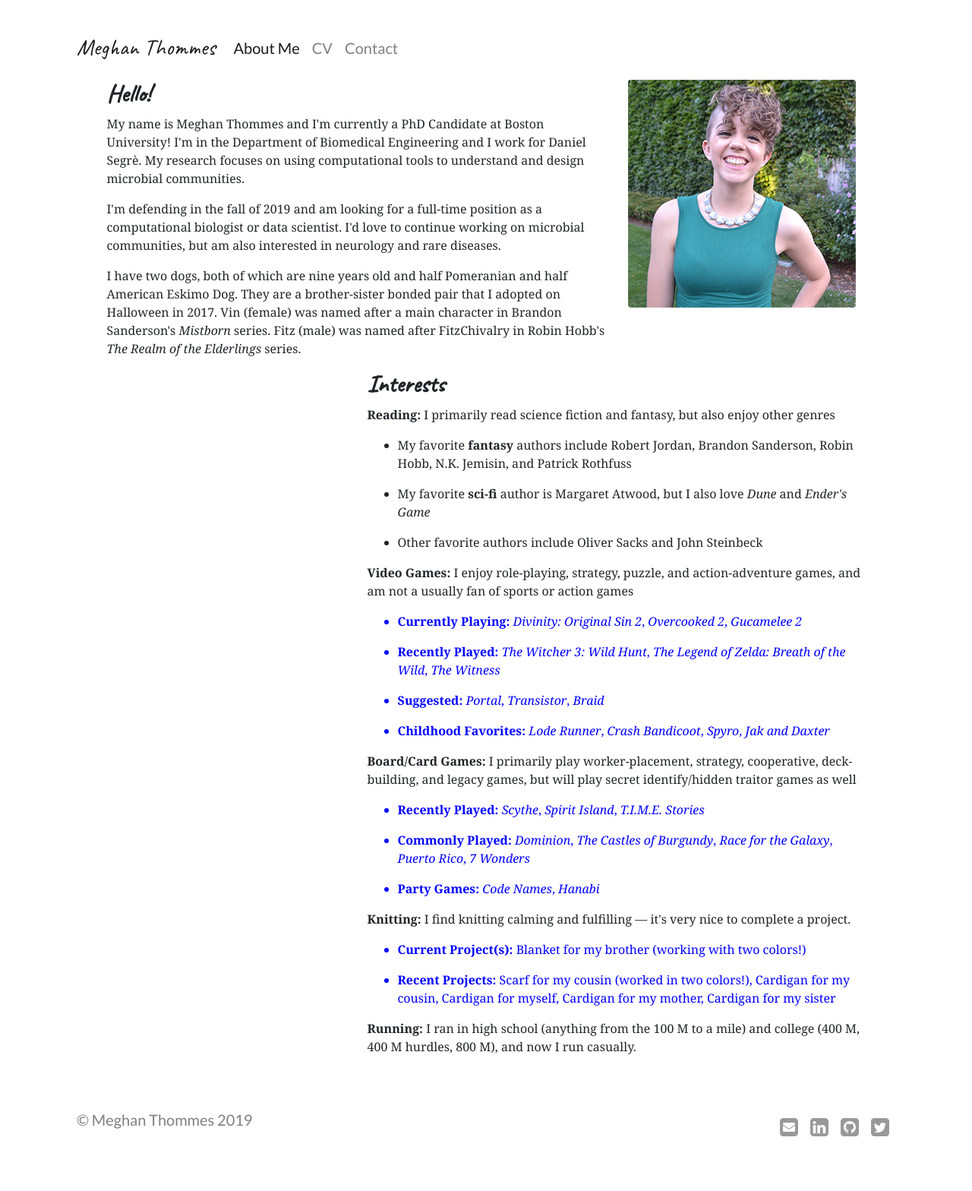
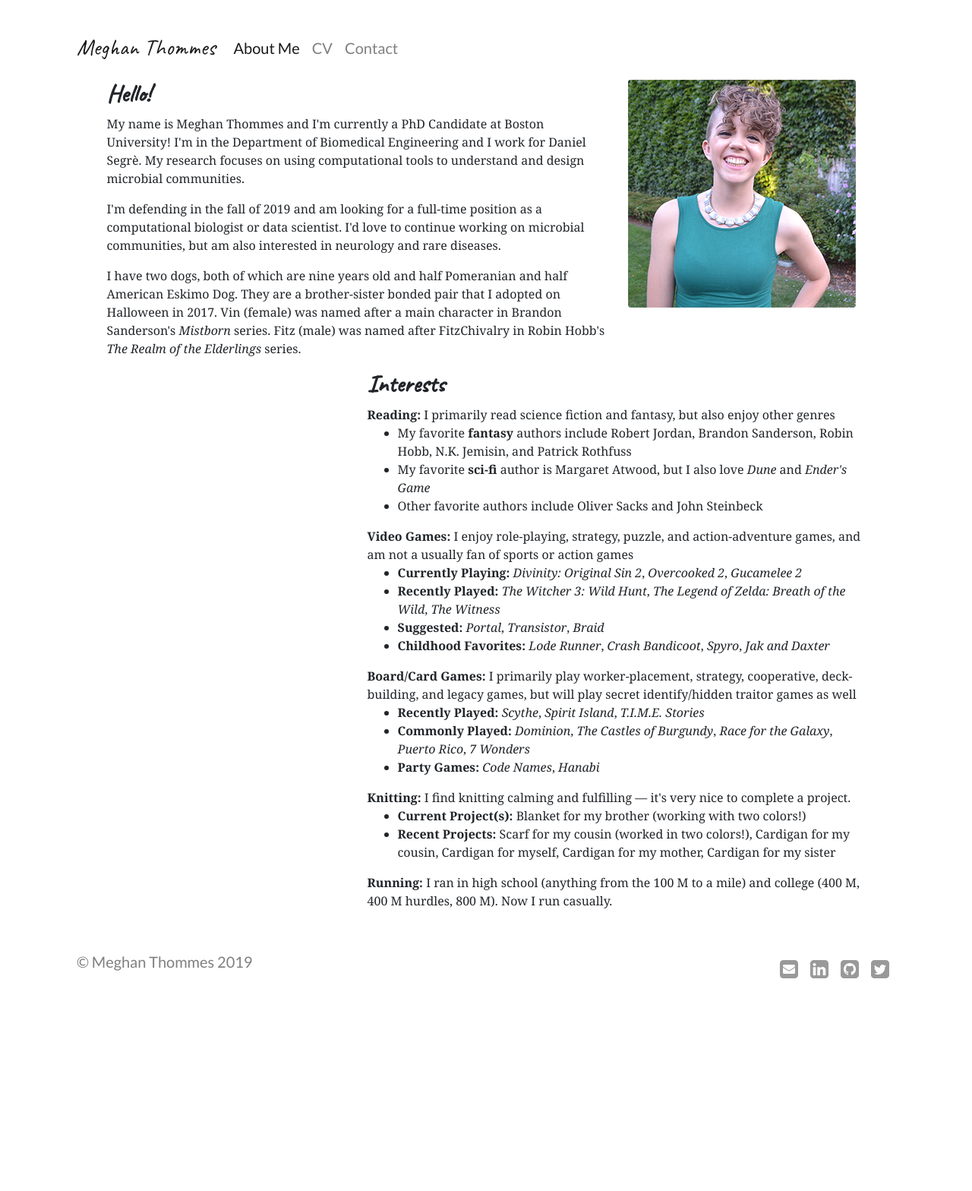
Before and after one commit to megthommes/megthommes.github.io, a Jekyll site: the page built from about/index.html, in a window 1280 px wide. Shown: the whole page at 76% size. Built offline with Jekyll 4.4.1, drawn with Linux system fonts in a browser that asks for light colours; some web fonts are replaced; after the commit the page ends 1360 px from its top, so only the background shows below that.

Commit message:
Fix spacing in about me

```diff
--- a/about/index.html
+++ b/about/index.html
@@ -40,75 +40,75 @@
 		<div class="col-8">
 			<h1 class="handwriting" style="font-size:2em">Interests</h1>
 				<!-- Reading -->
-				<p><strong>Reading: </strong> I primarily read science fiction and fantasy, but also enjoy other genres</p>
+				<p style="margin-bottom:0em"><strong>Reading: </strong> I primarily read science fiction and fantasy, but also enjoy other genres</p>
 				<!-- Favorite Authors -->
 				<ul>
 					<!-- Fantasy -->
-					<li class="py-0">
-						<p>My favorite <strong>fantasy</strong> authors include Robert Jordan, Brandon Sanderson, Robin Hobb, N.K. Jemisin, and Patrick Rothfuss</p>
+					<li>
+						My favorite <strong>fantasy</strong> authors include Robert Jordan, Brandon Sanderson, Robin Hobb, N.K. Jemisin, and Patrick Rothfuss
 					</li>
 					<!-- Sci-Fi -->
-					<li class="py-0">
-						<p>My favorite <strong>sci-fi</strong> author is Margaret Atwood, but I also love <em>Dune</em> and <em>Ender's Game</em></p>
+					<li>
+						My favorite <strong>sci-fi</strong> author is Margaret Atwood, but I also love <em>Dune</em> and <em>Ender's Game</em>
 					</li>
 					<!-- Other -->
-					<li class="py-0">
-						<p>Other favorite authors include Oliver Sacks and John Steinbeck</p>
+					<li>
+						Other favorite authors include Oliver Sacks and John Steinbeck
 					</li>
 				</ul>
 
 				<!-- Video Games -->
-				<p><strong>Video Games: </strong> I enjoy role-playing, strategy, puzzle, and action-adventure games, and am not a usually fan of sports or action games</p>
-				<ul class="py-0">
+				<p style="margin-bottom:0em"><strong>Video Games: </strong> I enjoy role-playing, strategy, puzzle, and action-adventure games, and am not a usually fan of sports or action games</p>
+				<ul>
 					<!-- Current -->
 					<li>
-						<p><strong>Currently Playing:</strong> <em>Divinity: Original Sin 2</em>, <em>Overcooked 2</em>, <em>Gucamelee 2</em></p>
+						<strong>Currently Playing:</strong> <em>Divinity: Original Sin 2</em>, <em>Overcooked 2</em>, <em>Gucamelee 2</em>
 					</li>
 					<!-- Recent -->
 					<li>
-						<p><strong>Recently Played:</strong> <em>The Witcher 3: Wild Hunt</em>, <em>The Legend of Zelda: Breath of the Wild</em>, <em>The Witness</em></p>
+						<strong>Recently Played:</strong> <em>The Witcher 3: Wild Hunt</em>, <em>The Legend of Zelda: Breath of the Wild</em>, <em>The Witness</em>
 					</li>
 					<!-- Suggested -->
 					<li>
-						<p><strong>Suggested:</strong> <em>Portal</em>, <em>Transistor</em>, <em>Braid</em></p>
+						<strong>Suggested:</strong> <em>Portal</em>, <em>Transistor</em>, <em>Braid</em>
 					</li>
 					<!-- Childhood Favorites -->
 					<li>
-						<p><strong>Childhood Favorites:</strong> <em>Lode Runner</em>, <em>Crash Bandicoot</em>, <em>Spyro</em>, <em>Jak and Daxter</em></p>
+						<strong>Childhood Favorites:</strong> <em>Lode Runner</em>, <em>Crash Bandicoot</em>, <em>Spyro</em>, <em>Jak and Daxter</em>
 					</li>
 				</ul>
 
-				<!-- Bandicootrd Games -->
-				<p><strong>Board/Card Games: </strong> I primarily play worker-placement, strategy, cooperative, deck-building, and legacy games, but will play secret identify/hidden traitor games as well</p>
-				<ul class="py-0">
+				<!-- Board Games -->
+				<p style="margin-bottom:0em"><strong>Board/Card Games: </strong> I primarily play worker-placement, strategy, cooperative, deck-building, and legacy games, but will play secret identify/hidden traitor games as well</p>
+				<ul>
 					<!-- Recently Played -->
 					<li>
-						<p><strong>Recently Played:</strong> <em>Scythe</em>, <em>Spirit Island</em>, <em>T.I.M.E. Stories</em></p>
+						<strong>Recently Played:</strong> <em>Scythe</em>, <em>Spirit Island</em>, <em>T.I.M.E. Stories</em>
 					</li>
 					<!-- Commonly Played -->
 					<li>
-						<p><strong>Commonly Played:</strong> <em>Dominion</em>, <em>The Castles of Burgundy</em>, <em>Race for the Galaxy</em>, <em>Puerto Rico</em>, <em>7 Wonders</em></p>
+						<strong>Commonly Played:</strong> <em>Dominion</em>, <em>The Castles of Burgundy</em>, <em>Race for the Galaxy</em>, <em>Puerto Rico</em>, <em>7 Wonders</em>
 					</li>
 					<!-- Party Games -->
 					<li>
-						<p><strong>Party Games:</strong> <em>Code Names</em>, <em>Hanabi</em></p>
+						<strong>Party Games:</strong> <em>Code Names</em>, <em>Hanabi</em>
 					</li>
 				</ul>
 
 				<!-- Knitting -->
-				<p><strong>Knitting:</strong> I find knitting calming and fulfilling &mdash; it's very nice to complete a project.</p>
-				<ul class="py-0">
+				<p style="margin-bottom:0em"><strong>Knitting:</strong> I find knitting calming and fulfilling &mdash; it's very nice to complete a project.</p>
+				<ul>
 					<!-- Current Project(s) -->
 					<li>
-						<p><strong>Current Project(s):</strong> Blanket for my brother (working with two colors!)</p>
+						<strong>Current Project(s):</strong> Blanket for my brother (working with two colors!)
 					</li>
 					<!-- Recent Projects -->
 					<li>
-						<p><strong>Recent Projects:</strong> Scarf for my cousin (worked in two colors!), Cardigan for my cousin, Cardigan for myself, Cardigan for my mother, Cardigan for my sister</p>
+						<strong>Recent Projects:</strong> Scarf for my cousin (worked in two colors!), Cardigan for my cousin, Cardigan for myself, Cardigan for my mother, Cardigan for my sister
 					</li>
 				</ul>
 				<!-- Running -->
-				<p><strong>Running:</strong> I ran in high school (anything from the 100 M to a mile) and college (400 M, 400 M hurdles, 800 M), and now I run casually.</p>
+				<p style="margin-bottom:0em"><strong>Running:</strong> I ran in high school (anything from the 100 M to a mile) and college (400 M, 400 M hurdles, 800 M). Now I run casually.</p>
 
 		</div> <!-- /Personal -->
 	</div> <!-- /row -->
--- a/css/style.css
+++ b/css/style.css
@@ -22,15 +22,6 @@
     font-size: 1.5em;
 }
 
-/*  */
-ul.py-0 {
-    display: block;
-    padding-top: 0 !important;
-    padding-bottom: 0 !important;
-    margin-top: 0 !important;
-    margin-bottom: 0 !important;
-    color: blue;
-}
 
 /* Masthead */
 .header, .footer, .header {
```
